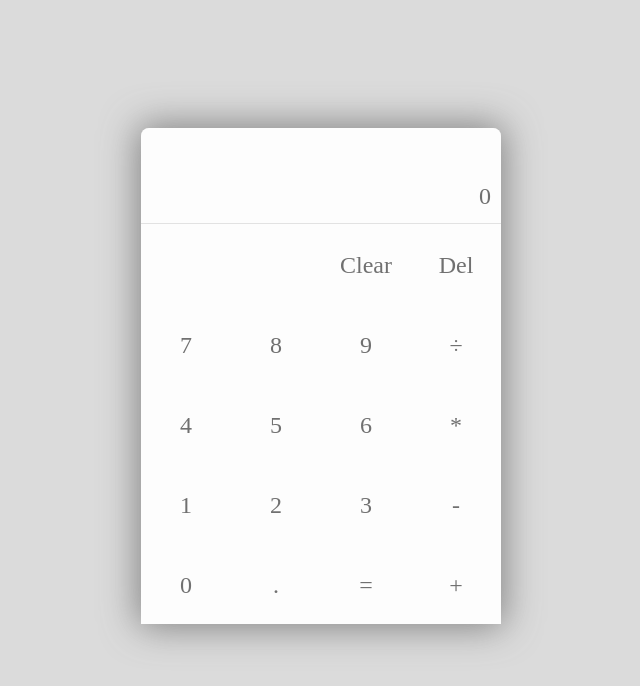
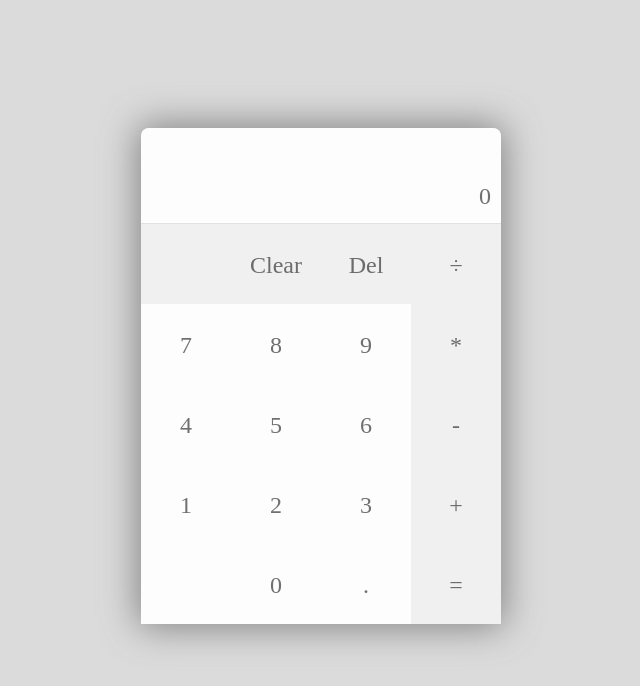
Before and after one commit to ericksen-github/calculator, a plain HTML site: page index.html in a window 1280 px wide. Shown: the whole page, without its empty margins (319-959 px from the left). Drawn offline with Linux system fonts and the light colour scheme.

Commit message:
Updated UI colors to go with project reqs.

```diff
--- a/index.html
+++ b/index.html
@@ -12,25 +12,28 @@
                 <div id = "displayText">0</div>
             </div>
             <div id = "buttonContainer"></div>
-                <div id = "blank"></div>
-                <button type = "button" class = "buttons" id = "46">Clear</button>
-                <button type = "button" class = "buttons" id = "8">Del</button>
+                <div id = "blank1"></div>
+                <button type = "button" class = "buttons notNum" id = "46">Clear</button>
+                <button type = "button" class = "buttons notNum" id = "8 ">Del</button>
+                <button type = "button" class = "buttons notNum" id = "111">÷</button>
                 <button type = "button" class = "buttons" id = "103">7</button>
                 <button type = "button" class = "buttons" id = "104">8</button>
                 <button type = "button" class = "buttons" id = "105">9</button>
-                <button type = "button" class = "buttons" id = "111">÷</button>
+                <button type = "button" class = "buttons notNum" id = "106">*</button>
                 <button type = "button" class = "buttons" id = "100">4</button>
                 <button type = "button" class = "buttons" id = "101">5</button>
                 <button type = "button" class = "buttons" id = "102">6</button>
-                <button type = "button" class = "buttons" id = "106">*</button>
+                <button type = "button" class = "buttons notNum" id = "109">-</button>
                 <button type = "button" class = "buttons" id = "97">1</button>
                 <button type = "button" class = "buttons" id = "98">2</button>
                 <button type = "button" class = "buttons" id = "99">3</button>
-                <button type = "button" class = "buttons" id = "109">-</button>
+                <button type = "button" class = "buttons notNum" id = "107">+</button>
+                <div id = "blank2"></div>
                 <button type = "button" class = "buttons" id = "96">0</button>
                 <button type = "button" class = "buttons" id = "110">.</button>
-                <button type = "button" class = "buttons" id = "13">=</button>
-                <button type = "button" class = "buttons" id = "107">+</button>
+                <button type = "button" class = "buttons notNum" id = "13">=</button>
+
+
             </div>
     <script src="script.js"></script>
     </body>
--- a/script.js
+++ b/script.js
@@ -13,7 +13,7 @@ function clickKey(e) {
 
 function setKey(e) {
     if (document.getElementById(e) == null || document.getElementById("displayText").innerHTML.length > 19) {
-        return; // stops errors from non-calculator keyboard presses
+        return; // stops errors from non-calculator keyboard presses or the display being too long
     }
     let key = document.getElementById(e).innerHTML;
     if (key == "=") { // if =, checks for valid equation, then moves to math
--- a/style.css
+++ b/style.css
@@ -31,9 +31,9 @@ body {
     font-size: 1.5em;
 }
 
-#blank {
+#blank2 {
     background-color:rgb(253, 253, 253);
-    width: 180px;
+    width: 90px;
     height: 80px;
     float: left;
 }
@@ -52,7 +52,20 @@ body {
 }
 
 .buttons:hover {
+    background-color:rgb(226, 225, 225);
+}
+
+.notNum, #blank1 {
+    font-family: 'Times New Roman', Times, serif;
+    font-weight:400;
+    font-size: 1.5em;
     background-color:rgb(240, 240, 240);
+    width: 90px;
+    height: 80px;
+    float: left;
+    text-align: center;
+    line-height: 80px;
+    color: rgba(32, 32, 32, 0.637);
 }
 
 button, input {
```
